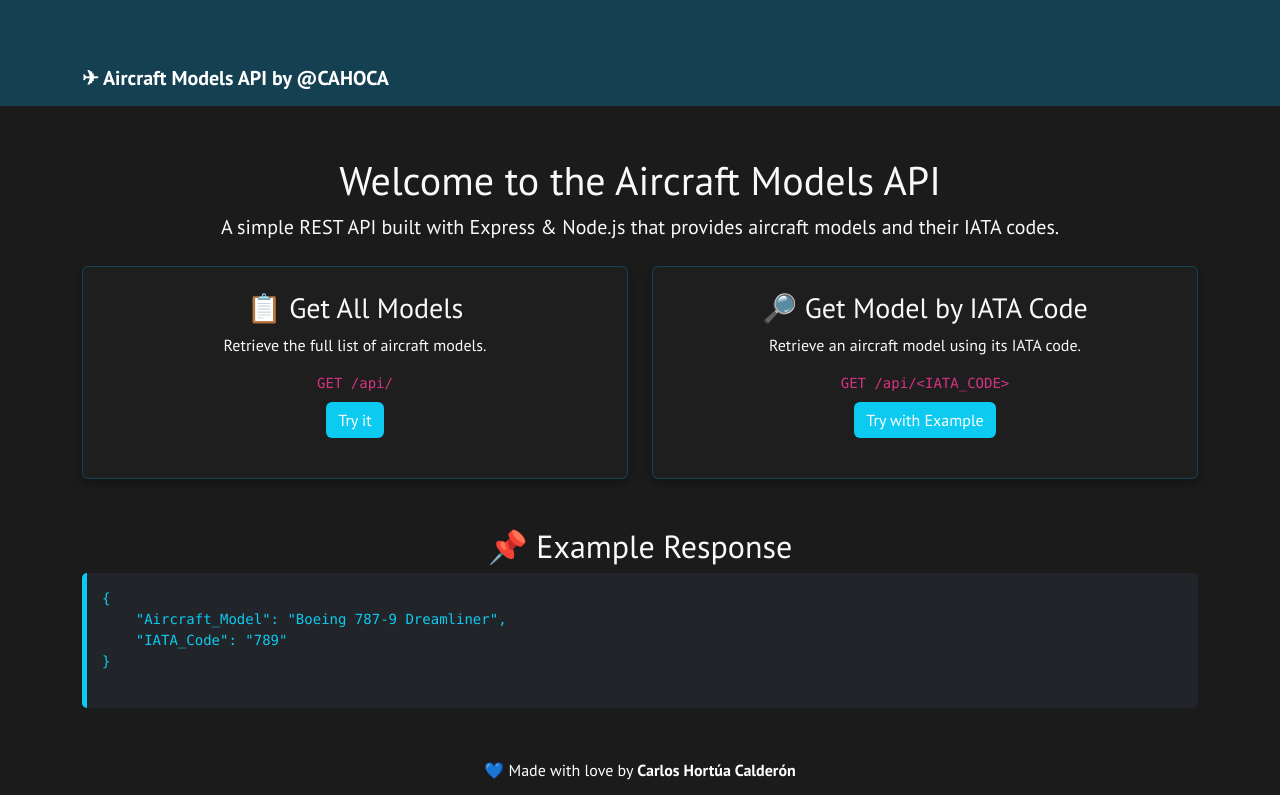
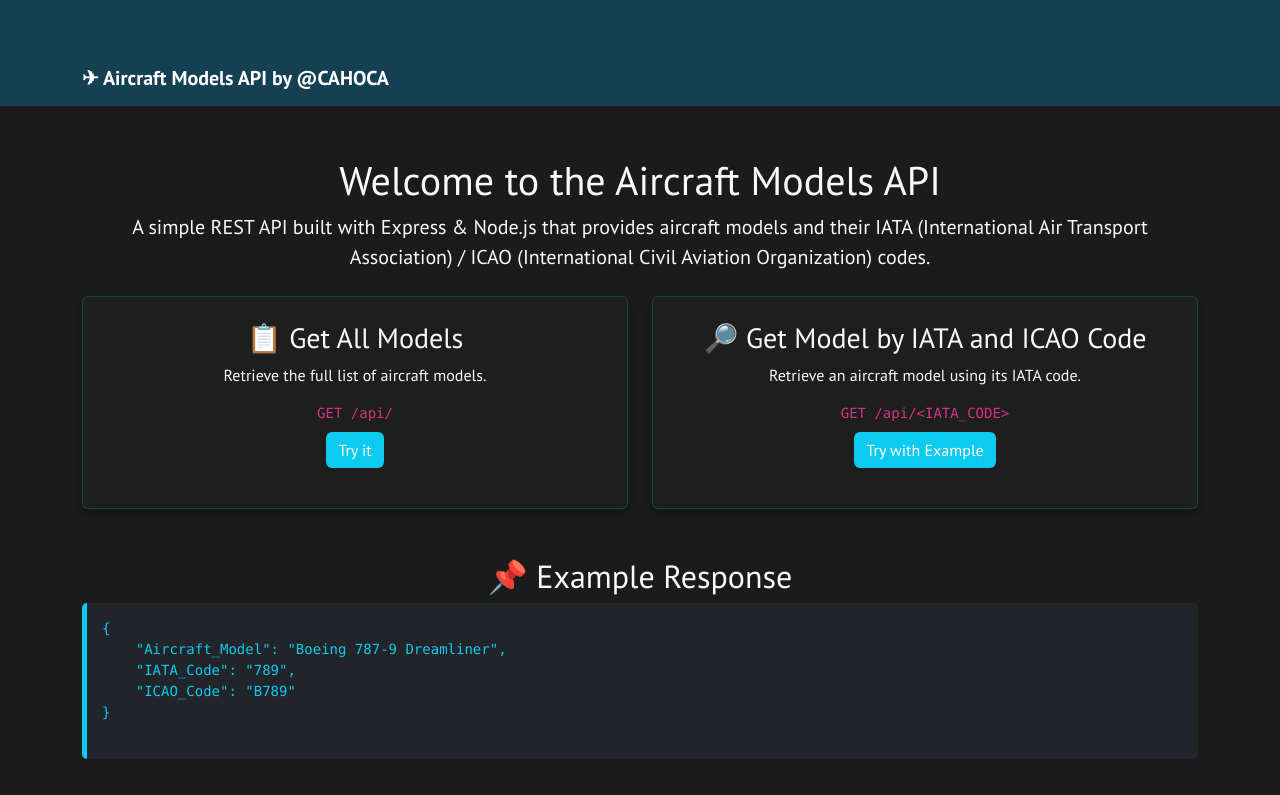
Before and after one commit to CAHOCA/APIAircraftModels, a website: page src/public/index.html in a window 1280 px wide. Shown: the top 795 px of the page. Drawn offline with nearby package versions, Linux system fonts and the light colour scheme.

Commit message:
Upgrade index info

```diff
--- a/src/public/index.html
+++ b/src/public/index.html
@@ -87,7 +87,7 @@
 
     <div class="container text-center">
         <h1 class="mt-4">Welcome to the Aircraft Models API</h1>
-        <p class="lead">A simple REST API built with Express & Node.js that provides aircraft models and their IATA codes.</p>
+        <p class="lead">A simple REST API built with Express & Node.js that provides aircraft models and their IATA (International Air Transport Association) / ICAO (International Civil Aviation Organization) codes.</p>
 
         <div class="row mt-4">
             <div class="col-md-6">
@@ -100,7 +100,7 @@
             </div>
             <div class="col-md-6">
                 <div class="card p-4">
-                    <h3>🔎 Get Model by IATA Code</h3>
+                    <h3>🔎 Get Model by IATA and ICAO Code</h3>
                     <p>Retrieve an aircraft model using its IATA code.</p>
                     <code>GET /api/&lt;IATA_CODE&gt;</code>
                     <p><a href="/api/789" target="_blank" class="btn btn-primary mt-2">Try with Example</a></p>
@@ -112,7 +112,8 @@
         <pre>
 {
     "Aircraft_Model": "Boeing 787-9 Dreamliner",
-    "IATA_Code": "789"
+    "IATA_Code": "789",
+    "ICAO_Code": "B789"
 }
         </pre>
     </div>
```
